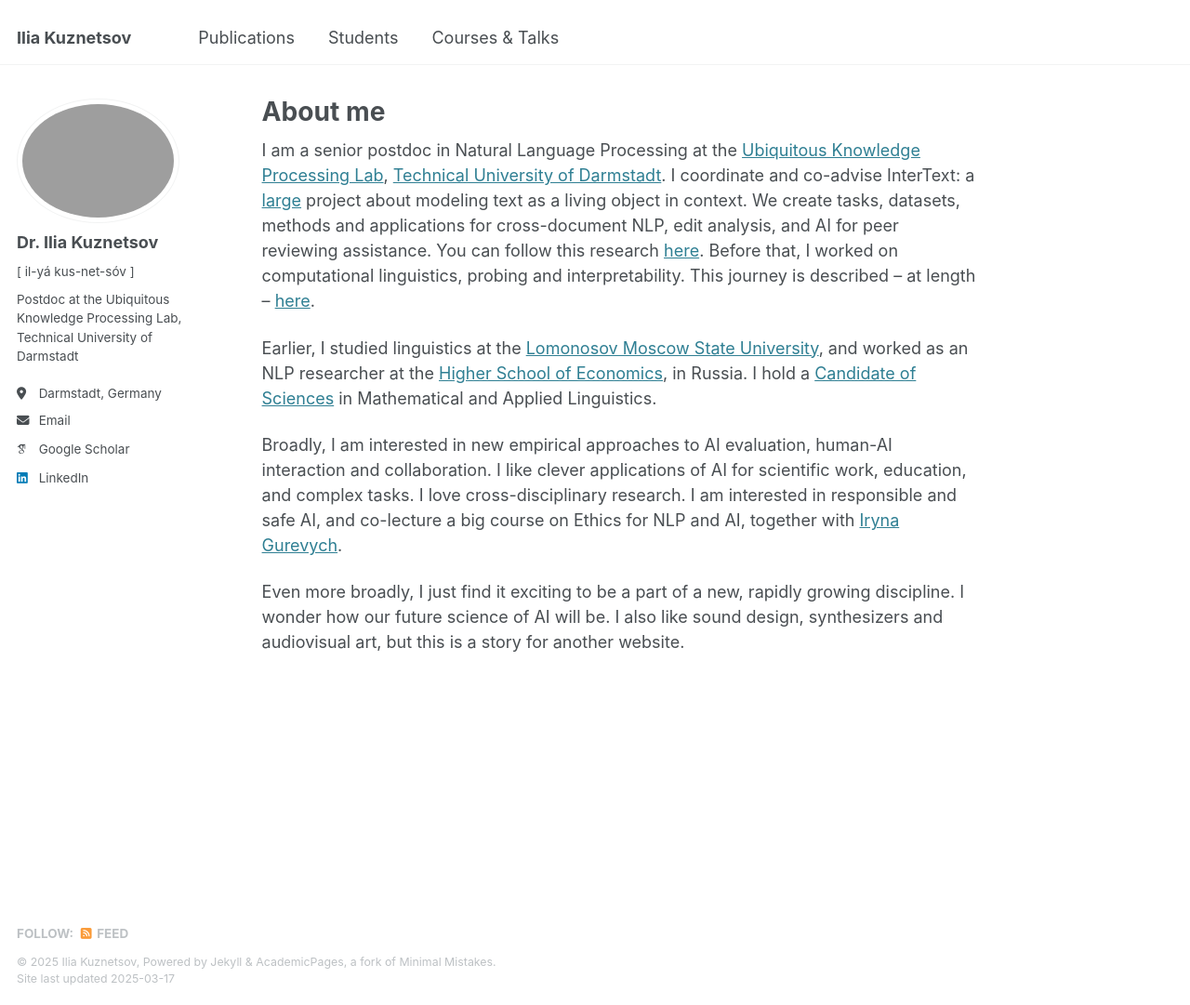
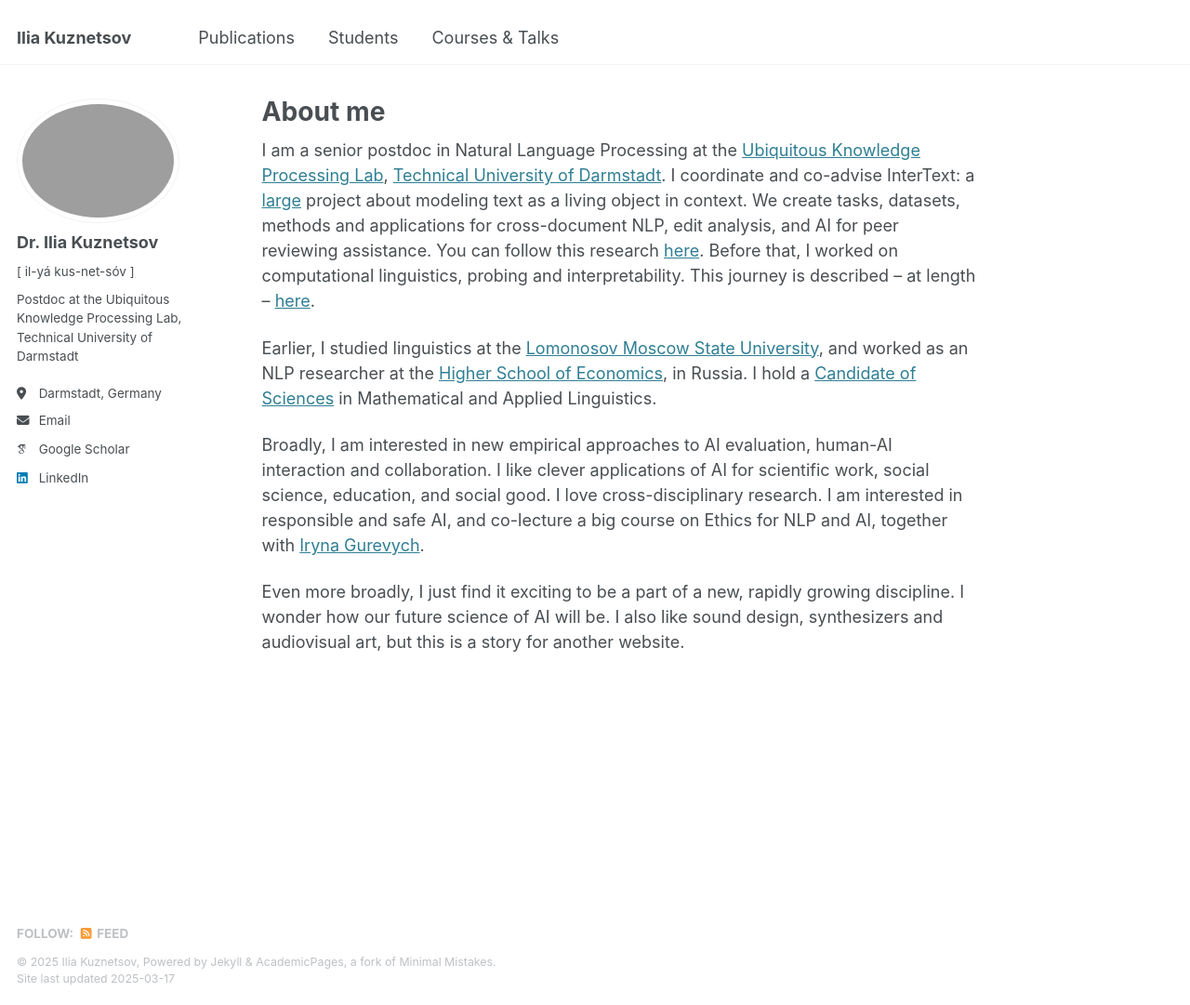
Before and after one commit to iokuznetsov/iokuznetsov.github.io, a Jekyll site: the page built from _pages/about.md, in a window 1280 px wide and 1081 px high. Shown: the whole window at 93% size. Built offline with Jekyll 4.4.1, drawn with Linux system fonts in a browser that asks for light colours; some web fonts are replaced.

Commit message:
Update about.md

```diff
--- a/_pages/about.md
+++ b/_pages/about.md
@@ -16,8 +16,7 @@
 
 Earlier, I studied linguistics at the [Lomonosov Moscow State University](https://lomonosov.university), and worked as an NLP researcher at the [Higher School of Economics](https://www.hse.ru/en/), in Russia. I hold a [Candidate of Sciences](https://en.wikipedia.org/wiki/Candidate_of_Sciences) in Mathematical and Applied Linguistics.
 
-Broadly, I am interested in new empirical approaches to AI evaluation, human-AI interaction and collaboration. I like clever applications of AI for scientific work, education, and complex tasks.
-I love cross-disciplinary research. I am interested in responsible and safe AI, and co-lecture a big course on Ethics for NLP and AI, together with [Iryna Gurevych](https://www.informatik.tu-darmstadt.de/ukp/ukp_home/head_ukp/index.en.jsp).
+Broadly, I am interested in new empirical approaches to AI evaluation, human-AI interaction and collaboration. I like clever applications of AI for scientific work, social science, education, and social good. I love cross-disciplinary research. I am interested in responsible and safe AI, and co-lecture a big course on Ethics for NLP and AI, together with [Iryna Gurevych](https://www.informatik.tu-darmstadt.de/ukp/ukp_home/head_ukp/index.en.jsp).
 
 Even more broadly, I just find it exciting to be a part of a new, rapidly growing discipline. I wonder how our future science of AI will be. I also like sound design, synthesizers and audiovisual art, but this is a story for another website.
 
```
